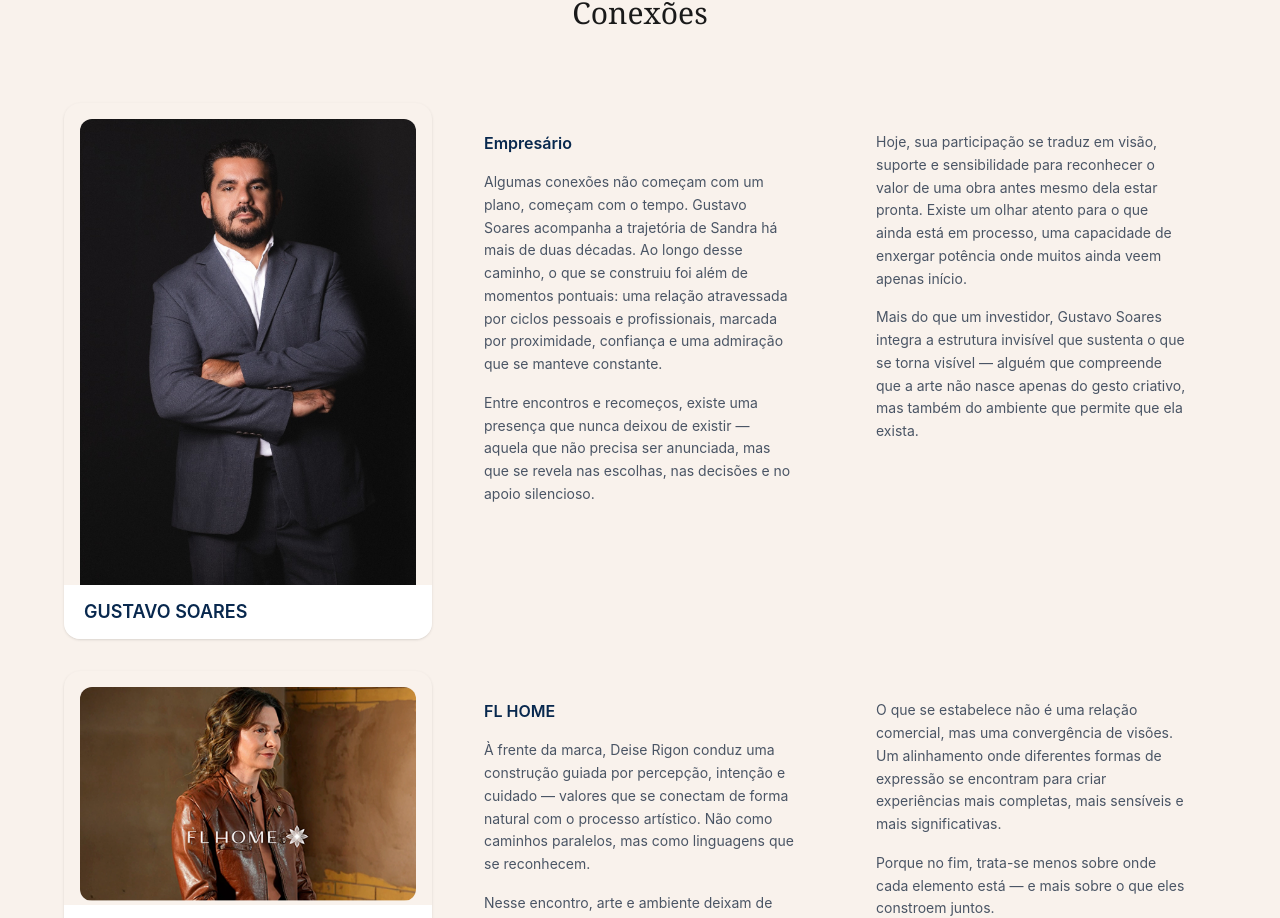
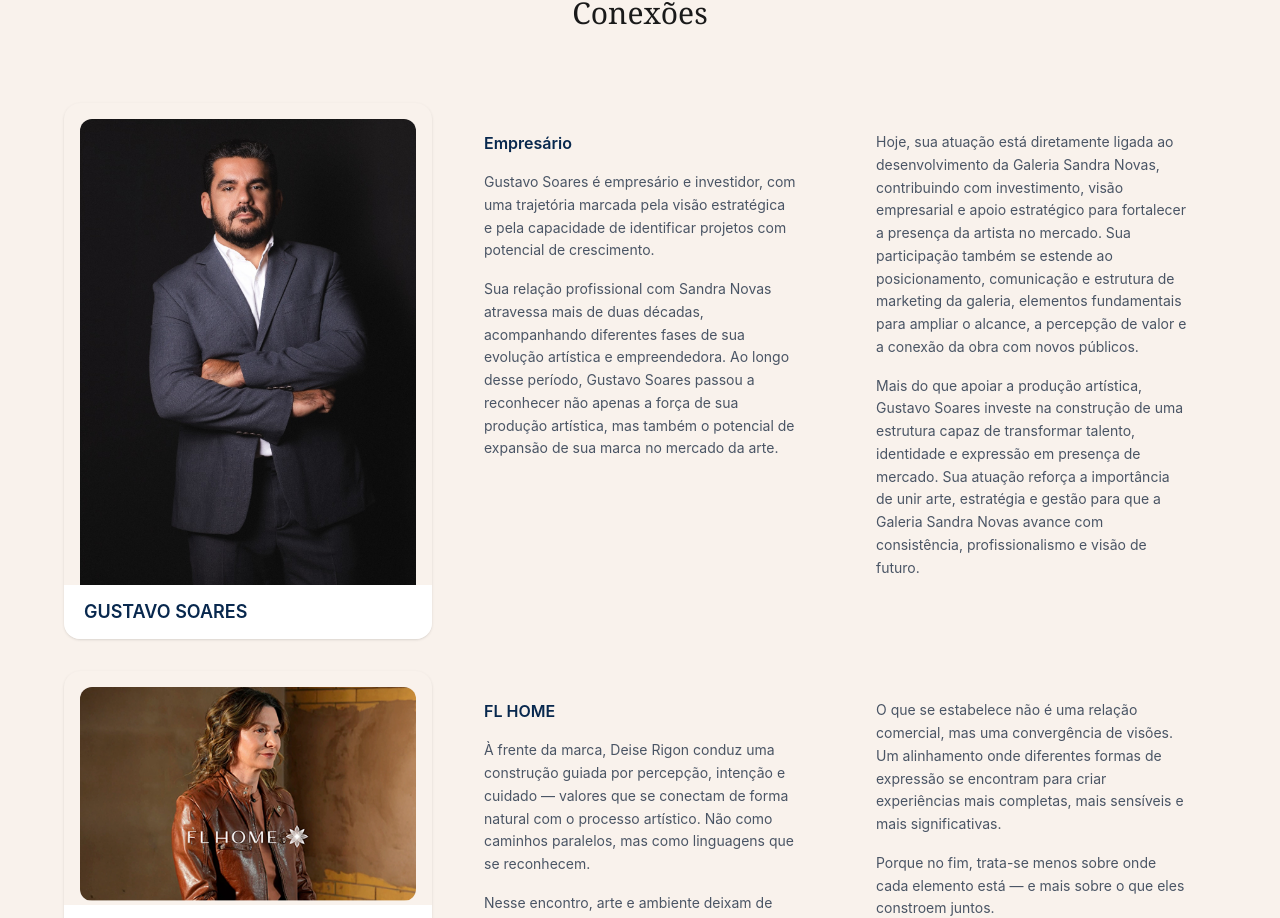
Before and after one commit to ABabayaga/Site-Sandra, a React (Vite) app: page / in a window 1280 px wide. Shown: the part 5109-6027 px from the top of the page. Built offline with nearby package versions, Linux system fonts and the light colour scheme; a web font is replaced by a local one.

Commit message:
Ajuste conexoes

```diff
--- a/src/components/Conexoes.tsx
+++ b/src/components/Conexoes.tsx
@@ -3,8 +3,10 @@ const conexoes = [
         nome: 'GUSTAVO SOARES',
         cargo: 'Empresário',
         imagem: '/gus4.jpeg',
-        texto1: `Algumas conexões não começam com um plano, começam com o tempo. Gustavo Soares acompanha a trajetória de Sandra há mais de duas décadas. Ao longo desse caminho, o que se construiu foi além de momentos pontuais: uma relação atravessada por ciclos pessoais e profissionais, marcada por proximidade, confiança e uma admiração que se manteve constante.\n\nEntre encontros e recomeços, existe uma presença que nunca deixou de existir — aquela que não precisa ser anunciada, mas que se revela nas escolhas, nas decisões e no apoio silencioso.`,
-        texto2: `Hoje, sua participação se traduz em visão, suporte e sensibilidade para reconhecer o valor de uma obra antes mesmo dela estar pronta. Existe um olhar atento para o que ainda está em processo, uma capacidade de enxergar potência onde muitos ainda veem apenas início.\n\nMais do que um investidor, Gustavo Soares integra a estrutura invisível que sustenta o que se torna visível — alguém que compreende que a arte não nasce apenas do gesto criativo, mas também do ambiente que permite que ela exista.`,
+        texto1: `Gustavo Soares é empresário e investidor, com uma trajetória marcada pela visão estratégica e pela capacidade de identificar projetos com potencial de crescimento.\n\nSua relação profissional com Sandra Novas atravessa mais de duas décadas, acompanhando diferentes fases de sua evolução artística e empreendedora. Ao longo desse período, Gustavo Soares passou a reconhecer não apenas a força de sua produção artística, mas também o potencial de expansão de sua marca no mercado da arte.
+`,
+        texto2: `Hoje, sua atuação está diretamente ligada ao desenvolvimento da Galeria Sandra Novas, contribuindo com investimento, visão empresarial e apoio estratégico para fortalecer a presença da artista no mercado. Sua participação também se estende ao posicionamento, comunicação e estrutura de marketing da galeria, elementos fundamentais para ampliar o alcance, a percepção de valor e a conexão da obra com novos públicos.
+\n\nMais do que apoiar a produção artística, Gustavo Soares investe na construção de uma estrutura capaz de transformar talento, identidade e expressão em presença de mercado. Sua atuação reforça a importância de unir arte, estratégia e gestão para que a Galeria Sandra Novas avance com consistência, profissionalismo e visão de futuro.`,
     },
     {
         nome: 'Deise Rigon',
```
